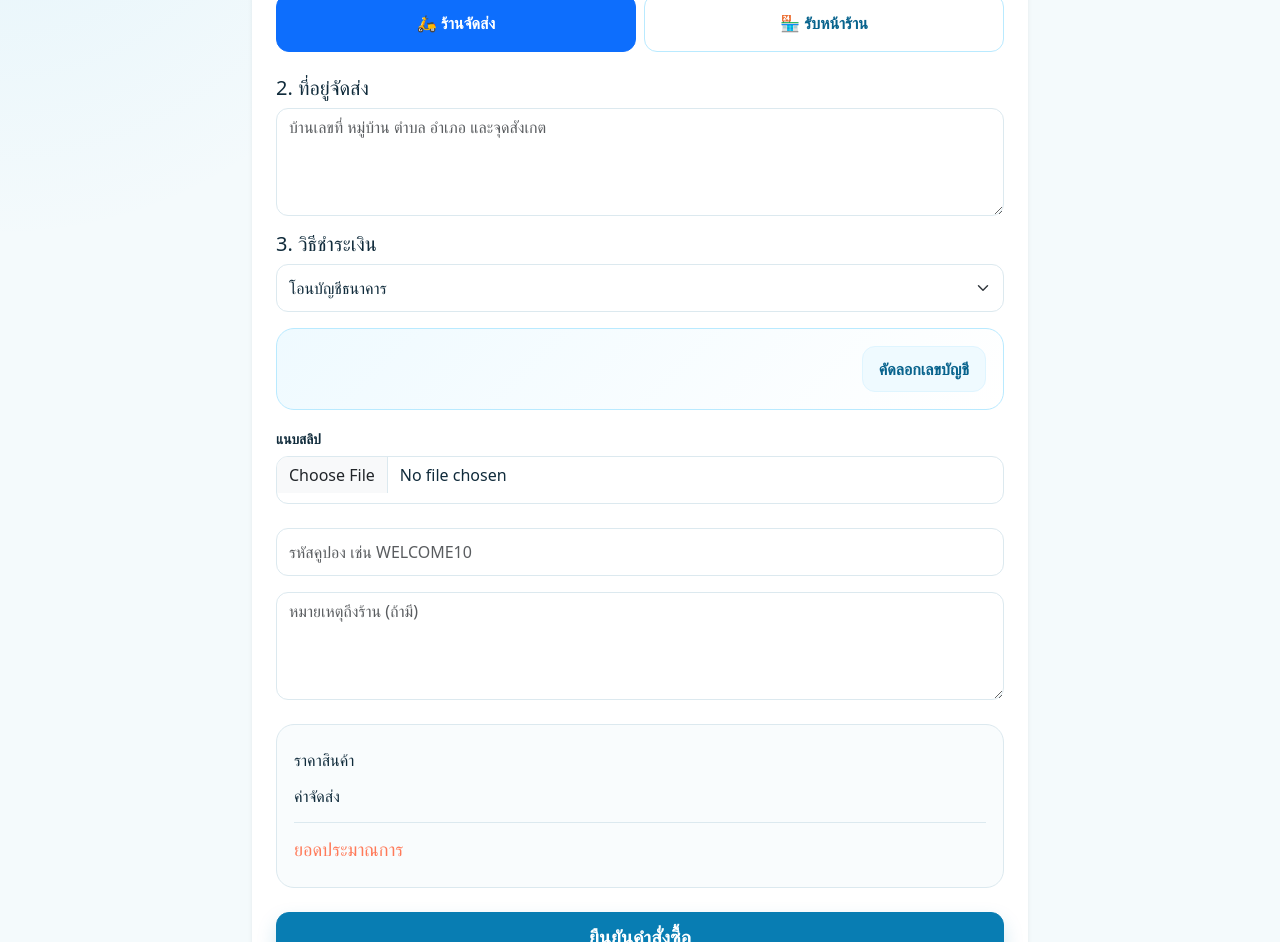
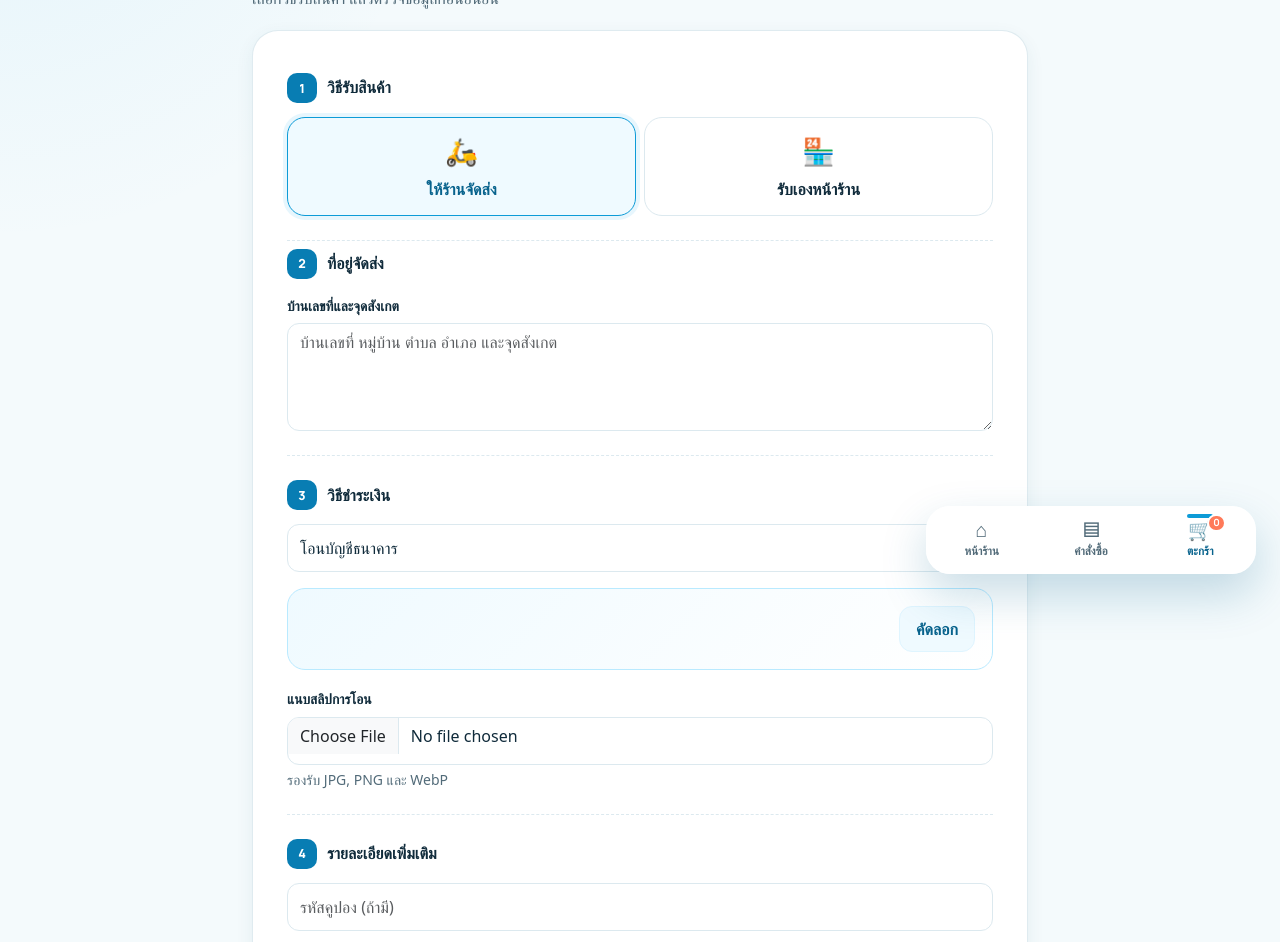
Before and after one commit to aodxx/freshmart, a plain HTML site: page checkout.html in a window 1280 px wide. Shown: the part 206-1148 px from the top of the page. Drawn offline with nearby package versions, Linux system fonts and the light colour scheme; some packages are replaced by stand-ins of ours; a script that the page names is missing; a web font is replaced by a local one.

Commit message:
feat: apply FreshMart design system

```diff
--- a/checkout.html
+++ b/checkout.html
@@ -1,17 +1,57 @@
-<!doctype html><html lang="th"><head><meta charset="utf-8"><meta name="viewport" content="width=device-width,initial-scale=1"><title>ชำระเงิน | FreshMart</title><link href="https://cdn.jsdelivr.net/npm/bootstrap@5.3.8/dist/css/bootstrap.min.css" rel="stylesheet"><link href="https://fonts.googleapis.com/css2?family=Prompt:wght@400;500;600&display=swap" rel="stylesheet"><link href="css/style.css" rel="stylesheet"></head>
-<body><main class="container py-4" style="max-width:800px"><a href="cart.html">← กลับตะกร้า</a><h1 class="my-4">ยืนยันคำสั่งซื้อ</h1>
-<form class="card border-0 shadow-sm" data-checkout><div class="card-body p-4">
-<h2 class="h5">1. เลือกวิธีรับสินค้า</h2><div class="row g-2 mb-4">
-<div class="col-6"><input class="btn-check" type="radio" name="fulfillment_method" id="delivery" value="delivery" checked><label class="btn btn-outline-primary w-100 py-3" for="delivery">🛵 ร้านจัดส่ง</label></div>
-<div class="col-6"><input class="btn-check" type="radio" name="fulfillment_method" id="pickup" value="pickup"><label class="btn btn-outline-primary w-100 py-3" for="pickup">🏪 รับหน้าร้าน</label></div></div>
-<input type="hidden" name="recipient_phone">
-<div data-delivery-fields><h2 class="h5">2. ที่อยู่จัดส่ง</h2><textarea class="form-control mb-3" name="shipping_address" placeholder="บ้านเลขที่ หมู่บ้าน ตำบล อำเภอ และจุดสังเกต"></textarea></div>
-<div data-pickup-fields hidden><h2 class="h5">2. นัดรับสินค้า</h2><div class="alert alert-info">ชำระเงินเมื่อรับสินค้าที่หน้าร้าน บ้านลำพาย<br><a href="https://maps.google.com/maps?q=7.622478,99.999591" target="_blank">เปิด Google Maps</a></div><label class="form-label">วันและเวลาที่ต้องการรับ</label><input class="form-control mb-3" type="datetime-local" name="pickup_at"></div>
-<div data-payment-section><h2 class="h5">3. วิธีชำระเงิน</h2><select class="form-select mb-3" name="payment_method"><option value="bank_transfer">โอนบัญชีธนาคาร</option><option value="promptpay">PromptPay</option><option value="cash">เงินสดเมื่อรับสินค้า</option></select>
-<div class="payment-drawer mb-3" data-transfer-drawer><div><small data-bank-name></small><strong class="d-block fs-5" data-bank-account></strong><span data-bank-owner></span></div><button class="btn btn-light" type="button" data-copy data-copy-bank>คัดลอกเลขบัญชี</button></div>
-<div class="payment-drawer mb-3" data-promptpay-drawer hidden><div><small>PromptPay</small><strong class="d-block fs-5" data-promptpay></strong></div><button class="btn btn-light" type="button" data-copy data-copy-promptpay>คัดลอกหมายเลข</button></div>
-<div data-slip-row><label class="form-label">แนบสลิป</label><input class="form-control mb-4" type="file" name="slip" accept="image/jpeg,image/png,image/webp"></div></div>
-<input class="form-control mb-3" name="coupon_code" placeholder="รหัสคูปอง เช่น WELCOME10"><textarea class="form-control mb-4" name="customer_note" placeholder="หมายเหตุถึงร้าน (ถ้ามี)"></textarea>
-<div class="checkout-summary"><div><span>ราคาสินค้า</span><strong data-checkout-subtotal></strong></div><div><span>ค่าจัดส่ง</span><strong data-checkout-fee></strong></div><div class="total"><span>ยอดประมาณการ</span><strong data-cart-total></strong></div></div>
-<button class="btn btn-primary btn-lg w-100 mt-4" type="submit">ยืนยันคำสั่งซื้อ</button>
-</div></form></main><script src="https://static.line-scdn.net/liff/edge/2/sdk.js"></script><script src="https://cdn.jsdelivr.net/npm/sweetalert2@11"></script><script type="module" src="js/checkout.js"></script></body></html>
+<!doctype html>
+<html lang="th">
+<head>
+  <meta charset="utf-8"><meta name="viewport" content="width=device-width,initial-scale=1,viewport-fit=cover"><meta name="theme-color" content="#087db3">
+  <title>ยืนยันคำสั่งซื้อ | FreshMart</title>
+  <link href="https://cdn.jsdelivr.net/npm/bootstrap@5.3.8/dist/css/bootstrap.min.css" rel="stylesheet"><link href="css/style.css" rel="stylesheet">
+</head>
+<body class="customer-app">
+  <header class="app-header"><div class="container app-header__inner">
+    <a class="brand" href="cart.html"><span class="brand__mark">FM</span><span class="brand__name">ยืนยันคำสั่งซื้อ<small class="brand__caption">ปลอดภัยด้วย Supabase</small></span></a>
+    <div class="profile-pill"><img data-line-picture alt=""><span data-line-name></span></div>
+  </div></header>
+  <main class="container py-4" style="max-width:800px">
+    <a class="back-link" href="cart.html">← กลับไปตรวจตะกร้า</a>
+    <div class="page-heading"><h1>จัดส่งแบบไหนดี?</h1><p>เลือกวิธีรับสินค้า แล้วตรวจข้อมูลก่อนยืนยัน</p></div>
+    <form class="fm-surface checkout-card" data-checkout>
+      <section class="checkout-step">
+        <h2 class="step-title"><span class="step-number">1</span>วิธีรับสินค้า</h2>
+        <div class="row g-2">
+          <div class="col-6"><input class="btn-check" type="radio" name="fulfillment_method" id="delivery" value="delivery" checked><label class="choice-card" for="delivery"><span><span class="choice-card__icon">🛵</span>ให้ร้านจัดส่ง</span></label></div>
+          <div class="col-6"><input class="btn-check" type="radio" name="fulfillment_method" id="pickup" value="pickup"><label class="choice-card" for="pickup"><span><span class="choice-card__icon">🏪</span>รับเองหน้าร้าน</span></label></div>
+        </div>
+      </section>
+      <input type="hidden" name="recipient_phone">
+      <section class="checkout-step" data-delivery-fields>
+        <h2 class="step-title"><span class="step-number">2</span>ที่อยู่จัดส่ง</h2>
+        <label class="form-label" for="shipping-address">บ้านเลขที่และจุดสังเกต</label>
+        <textarea class="form-control" id="shipping-address" name="shipping_address" placeholder="บ้านเลขที่ หมู่บ้าน ตำบล อำเภอ และจุดสังเกต"></textarea>
+      </section>
+      <section class="checkout-step" data-pickup-fields hidden>
+        <h2 class="step-title"><span class="step-number">2</span>นัดรับที่ร้าน</h2>
+        <div class="store-note mb-3">🏪 <strong>ร้านชำเจ๊ดี บ้านลำพาย</strong><br><small>เปิด 06:00–18:09 · ชำระเมื่อรับสินค้า</small><br><a href="https://maps.google.com/maps?q=7.622478,99.999591" target="_blank" rel="noopener">เปิดเส้นทาง Google Maps ↗</a></div>
+        <label class="form-label" for="pickup-at">วันและเวลาที่ต้องการรับ</label><input class="form-control" id="pickup-at" type="datetime-local" name="pickup_at">
+      </section>
+      <section class="checkout-step" data-payment-section>
+        <h2 class="step-title"><span class="step-number">3</span>วิธีชำระเงิน</h2>
+        <select class="form-select mb-3" name="payment_method"><option value="bank_transfer">โอนบัญชีธนาคาร</option><option value="promptpay">PromptPay</option><option value="cash">เงินสดเมื่อได้รับสินค้า</option></select>
+        <div class="payment-drawer mb-3" data-transfer-drawer><div><small class="text-secondary" data-bank-name></small><strong class="d-block fs-5" data-bank-account></strong><span data-bank-owner></span></div><button class="btn btn-light" type="button" data-copy data-copy-bank>คัดลอก</button></div>
+        <div class="payment-drawer mb-3" data-promptpay-drawer hidden><div><small class="text-secondary">PromptPay</small><strong class="d-block fs-5" data-promptpay></strong></div><button class="btn btn-light" type="button" data-copy data-copy-promptpay>คัดลอก</button></div>
+        <div data-slip-row><label class="form-label" for="slip">แนบสลิปการโอน</label><input class="form-control" id="slip" type="file" name="slip" accept="image/jpeg,image/png,image/webp"><div class="form-text">รองรับ JPG, PNG และ WebP</div></div>
+      </section>
+      <section class="checkout-step">
+        <h2 class="step-title"><span class="step-number">4</span>รายละเอียดเพิ่มเติม</h2>
+        <input class="form-control mb-3" name="coupon_code" placeholder="รหัสคูปอง (ถ้ามี)">
+        <textarea class="form-control" name="customer_note" placeholder="ข้อความถึงร้าน เช่น ฝากไว้กับบ้านข้าง ๆ"></textarea>
+      </section>
+      <section class="pt-4">
+        <div class="checkout-summary"><div><span>ราคาสินค้า</span><strong data-checkout-subtotal></strong></div><div><span>ค่าจัดส่ง</span><strong data-checkout-fee></strong></div><div class="total"><span>ยอดชำระ</span><strong data-cart-total></strong></div></div>
+        <button class="btn btn-primary btn-lg w-100 mt-3" type="submit">ยืนยันคำสั่งซื้ออย่างปลอดภัย</button>
+        <p class="text-center text-secondary small mt-3 mb-0">ราคากับสต็อกจะถูกตรวจอีกครั้งในฐานข้อมูล</p>
+      </section>
+    </form>
+  </main>
+  <nav class="bottom-nav" aria-label="เมนูหลัก"><a class="bottom-nav__item" href="index.html"><span class="bottom-nav__icon">⌂</span><span>หน้าร้าน</span></a><a class="bottom-nav__item" href="orders.html"><span class="bottom-nav__icon">▤</span><span>คำสั่งซื้อ</span></a><a class="bottom-nav__item is-active" href="cart.html"><span class="bottom-nav__icon">🛒</span><span>ตะกร้า</span><span class="cart-badge" data-cart-count>0</span></a></nav>
+  <script src="https://static.line-scdn.net/liff/edge/2/sdk.js"></script><script src="https://cdn.jsdelivr.net/npm/sweetalert2@11"></script><script type="module" src="js/checkout.js"></script>
+</body>
+</html>
```
